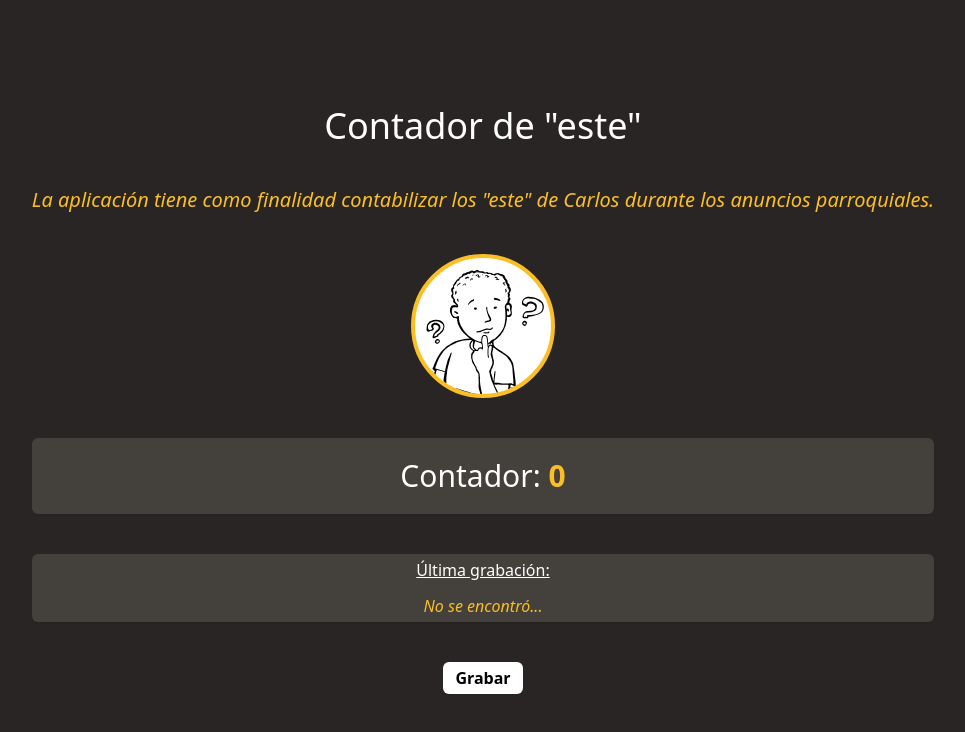
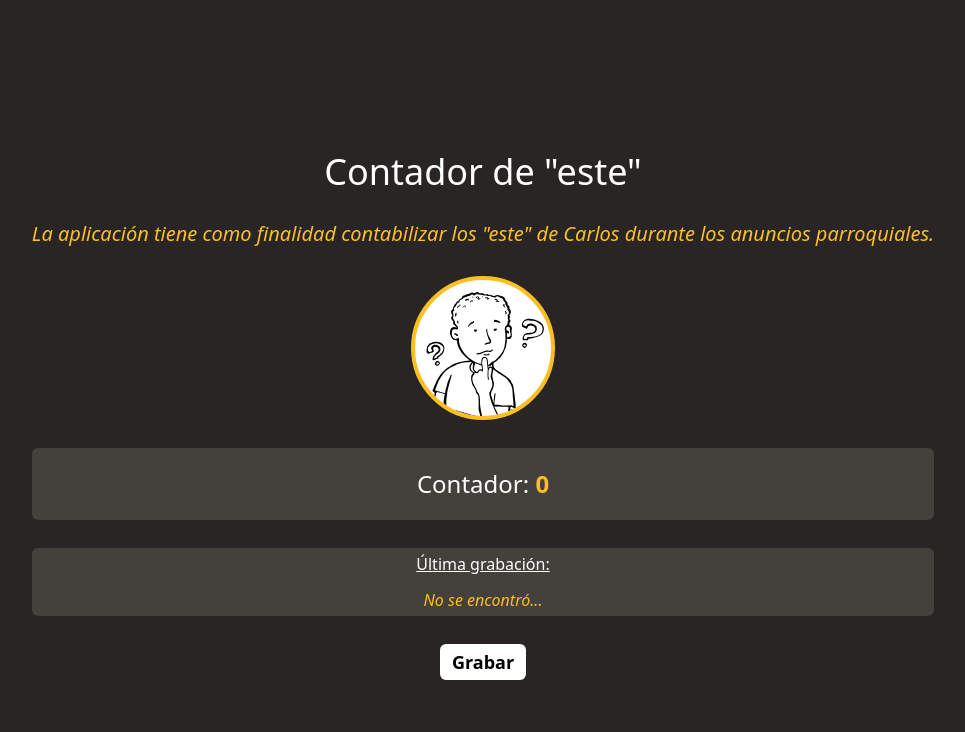
Before and after one commit to lmoscheni/este-counter, a website: page index.html in a window 1280 px wide. Shown: the whole page, without its empty margins (157-1122 px from the left). Drawn offline with nearby package versions, Linux system fonts and the light colour scheme.

Commit message:
Some changes

```diff
--- a/index.html
+++ b/index.html
@@ -10,9 +10,9 @@
     <script src="https://cdn.tailwindcss.com"></script>
     <title>Contador de "este"</title>
   </head>
-  <body class="flex justify-center bg-stone-800">
+  <body class="px-5 py-4 flex justify-center bg-stone-800">
     <div
-      class="h-screen px-5 py-4 flex flex-col justify-center gap-10 text-white text-center"
+      class="h-screen flex flex-col md:justify-center gap-7 text-white text-center"
     >
       <h1 class="text-4xl">Contador de "este"</h1>
       <p class="text-xl text-amber-400 italic">
@@ -27,7 +27,7 @@
           alt="thinking man"
         />
       </div>
-      <div class="p-5 rounded-md shadow-sm bg-stone-700 text-3xl">
+      <div class="p-5 rounded-md shadow-sm bg-stone-700 text-2xl">
         Contador: <span class="text-amber-400 font-bold" id="counter">0</span>
       </div>
       <div class="px-3 py-1 rounded-md shadow-sm bg-stone-700">
@@ -38,7 +38,7 @@
       </div>
       <button
         id="record"
-        class="self-center w-auto px-3 py-1 rounded-md shadow-sm bg-white text-black font-bold hover:bg-amber-200"
+        class="self-center w-auto px-3 py-1 rounded-md shadow-sm bg-white text-black text-lg font-bold hover:bg-amber-200"
       >
         Grabar
       </button>
```
